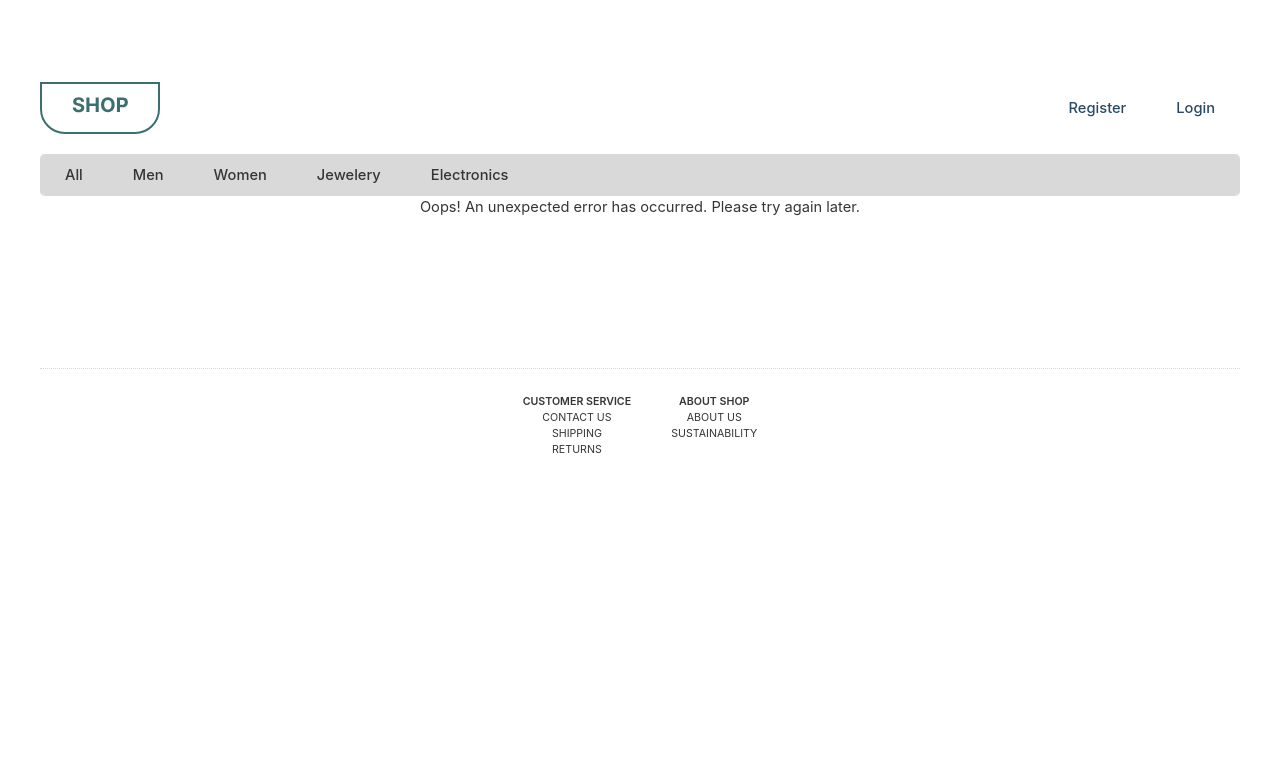
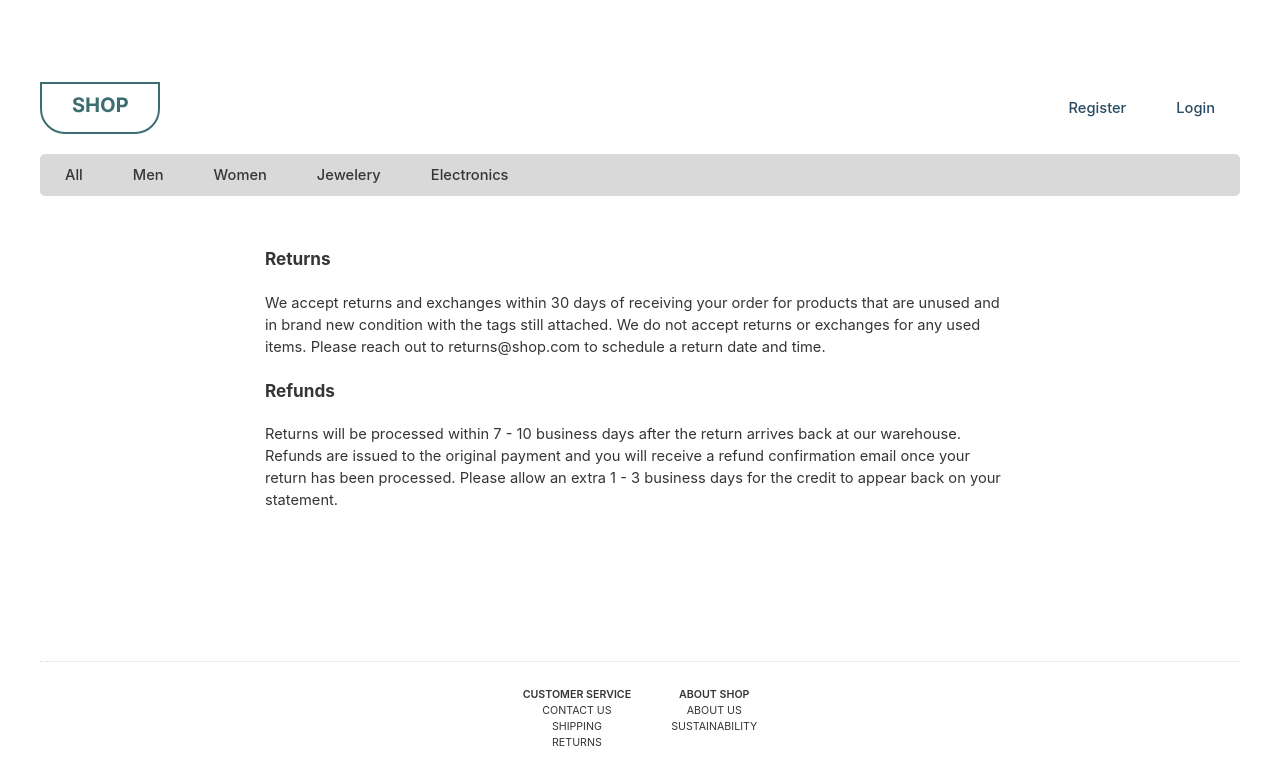
Before and after one commit to mercedechen/capstone, a React (Vite) app: page /returns in a window 1280 px wide. Shown: the top 784 px of the page. Built offline with nearby package versions, Linux system fonts and the light colour scheme; no server answers.

Commit message:
Add Returns component

```diff
--- a/src/App.jsx
+++ b/src/App.jsx
@@ -22,6 +22,7 @@ import About from './components/About.jsx';
 import Sustainability from './components/Sustainability.jsx';
 import Contact from './components/Contact.jsx';
 import Shipping from './components/Shipping.jsx';
+import Returns from './components/Returns.jsx';
 
 function App() {
 
@@ -133,6 +134,11 @@ function App() {
           />
 
           <Route
+            path="/returns"
+            element={<Returns/>}
+          />
+
+          <Route
             path="/about"
             element={<About/>}
           />
--- a/src/components/Footer.jsx
+++ b/src/components/Footer.jsx
@@ -8,7 +8,7 @@ function Footer(){
         <h4>Customer Service</h4>
         <Link to="/contact">Contact Us</Link>
         <Link to="/shipping">Shipping</Link>
-        <Link to="/return">Returns</Link>
+        <Link to="/returns">Returns</Link>
       </div>
 
       <div className="additional-links">
--- /dev/null
+++ b/src/components/Returns.jsx
@@ -0,0 +1,14 @@
+function Returns(){
+  return (
+    <div className="container">
+      <div className="company">
+        <h3>Returns</h3>
+        <p className="info">We accept returns and exchanges within 30 days of receiving your order for products that are unused and in brand new condition with the tags still attached. We do not accept returns or exchanges for any used items. Please reach out to returns@shop.com to schedule a return date and time.</p>
+        <h3>Refunds</h3>
+        <p className="info">Returns will be processed within 7 - 10 business days after the return arrives back at our warehouse. Refunds are issued to the original payment and you will receive a refund confirmation email once your return has been processed. Please allow an extra 1 - 3 business days for the credit to appear back on your statement.</p>
+      </div>
+    </div>
+  )
+}
+
+export default Returns;
```
